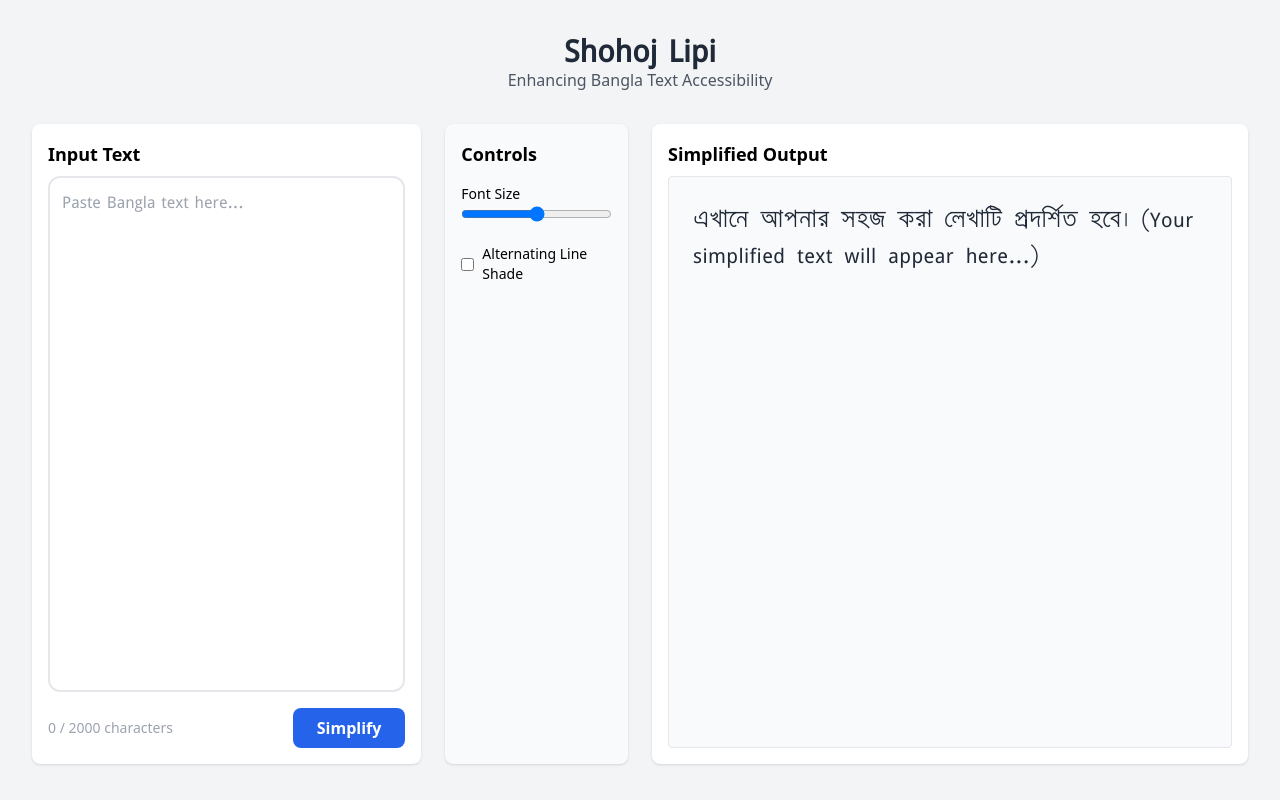
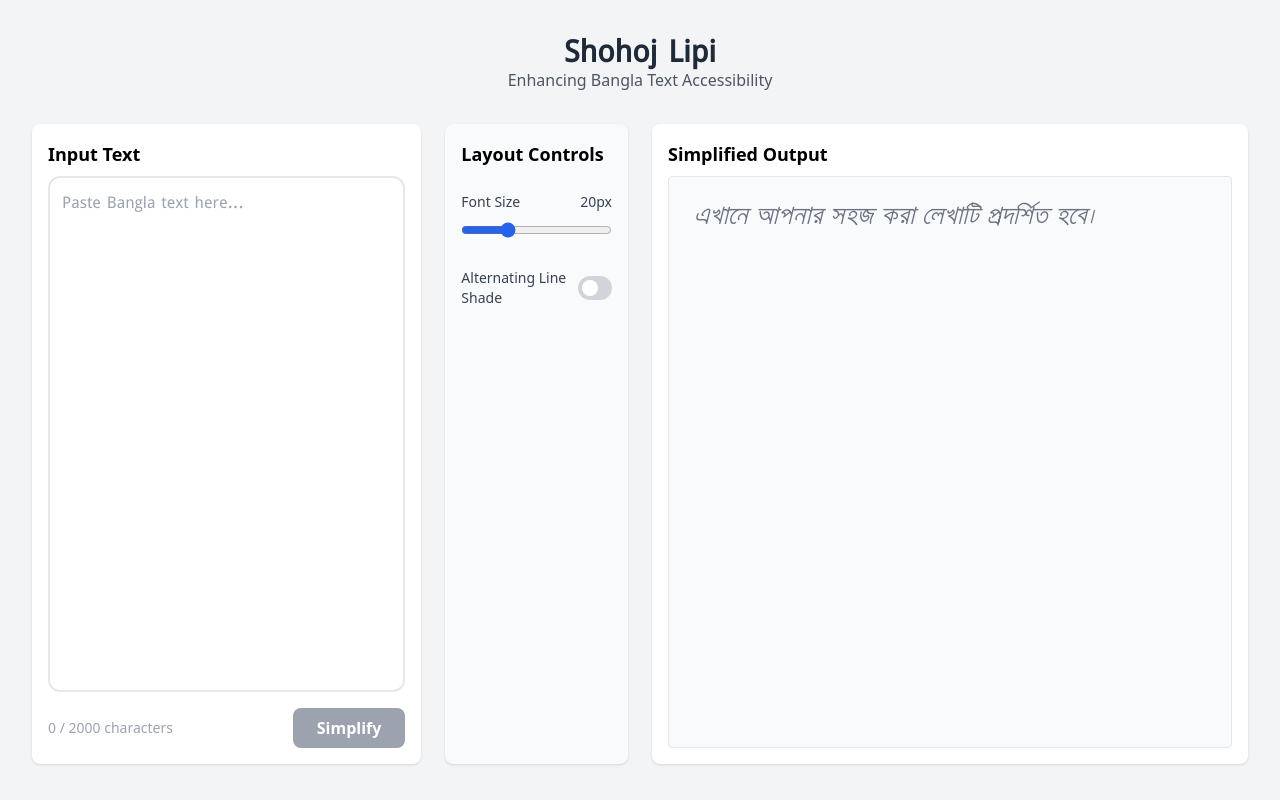
Before and after one commit to evanmasrurjaber/shohoj-lipi-dyslexia, a React app in the folder frontend/: page / in a window 1280 px wide. Built offline with nearby package versions, Linux system fonts and the light colour scheme; the HTML template or start-up script is replaced by a standard one.

Commit message:
Day 3: frontend

```diff
--- a/frontend/src/App.jsx
+++ b/frontend/src/App.jsx
@@ -5,13 +5,52 @@ import OutputPanel from './components/OutputPanel';
 
 function App() {
   const [fontSize, setFontSize] = useState(20);
+  const [lineShade, setLineShade] = useState(false);
+  const [isLoading, setIsLoading] = useState(false);
+  const [classificationResult, setClassificationResult] = useState(null);
+
+  // POST to /classify[cite: 4]
+  const handleSimplify = async (text) => {
+    setIsLoading(true);
+    try {
+      // Assumes backend is running on localhost:8000
+      const response = await fetch('http://localhost:8000/classify', {
+        method: 'POST',
+        headers: { 'Content-Type': 'application/json' },
+        body: JSON.stringify({ text: text })
+      });
+
+      if (response.ok) {
+        const data = await response.json();
+        setClassificationResult({
+          text: text, // Temporarily displaying the original text until Day 4's /simplify is wired
+          tier: data.tier, // Expected: 'Easy', 'Medium', or 'Hard'
+          score: data.score // Expected: Numeric score
+        });
+      } else {
+        console.error("Failed to classify text");
+      }
+    } catch (error) {
+      console.error("API Error:", error);
+      // Fallback for frontend testing if Member C's backend isn't running yet
+      setTimeout(() => {
+        setClassificationResult({
+          text: text,
+          tier: 'Hard',
+          score: 8.5
+        });
+        setIsLoading(false);
+      }, 1000);
+      return;
+    }
+    setIsLoading(false);
+  };
 
   return (
     <div
       className="min-h-screen bg-gray-100 p-4 md:p-8"
       style={{ '--font-size': `${fontSize}px` }}
     >
-      {/* CSS custom property --font-size is applied to the wrapper div above */}
       <header className="mb-8 text-center">
         <h1 className="text-3xl font-bold text-gray-800 font-bangla">Shohoj Lipi</h1>
         <p className="text-gray-600">Enhancing Bangla Text Accessibility</p>
@@ -19,16 +58,20 @@ function App() {
 
       <main className="grid grid-cols-1 lg:grid-cols-12 gap-6 h-[80vh]">
         <div className="lg:col-span-4 h-full">
-          <InputPanel />
+          <InputPanel onSubmit={handleSimplify} isLoading={isLoading} />
         </div>
 
         <div className="lg:col-span-2 h-full">
-          {/* We will pass setFontSize here on Day 4 to let the slider control it */}
-          <ControlPanel />
+          <ControlPanel
+            fontSize={fontSize}
+            setFontSize={setFontSize}
+            lineShade={lineShade}
+            setLineShade={setLineShade}
+          />
         </div>
 
         <div className="lg:col-span-6 h-full text-[length:var(--font-size)]">
-          <OutputPanel />
+          <OutputPanel result={classificationResult} lineShade={lineShade} />
         </div>
       </main>
     </div>
--- a/frontend/src/components/ControlPanel.jsx
+++ b/frontend/src/components/ControlPanel.jsx
@@ -1,16 +1,37 @@
-export default function ControlPanel() {
+export default function ControlPanel({ fontSize, setFontSize, lineShade, setLineShade }) {
   return (
     <div className="flex flex-col h-full p-4 bg-gray-50 rounded-lg shadow">
-      <h2 className="text-lg font-bold mb-4">Controls</h2>
-      {/* Placeholders for Day 2/4 controls */}
-      <div className="space-y-4">
+      <h2 className="text-lg font-bold mb-6">Layout Controls</h2>
+
+      <div className="space-y-6">
+        {/* Font Size Slider (16-30px) */}
         <div>
-          <label className="block text-sm font-medium">Font Size</label>
-          <input type="range" className="w-full" />
+          <label className="flex justify-between text-sm font-medium text-gray-700 mb-2">
+            <span>Font Size</span>
+            <span>{fontSize}px</span>
+          </label>
+          <input
+            type="range"
+            min="16"
+            max="30"
+            value={fontSize}
+            onChange={(e) => setFontSize(e.target.value)}
+            className="w-full accent-blue-600"
+          />
         </div>
-        <div className="flex items-center gap-2">
-          <input type="checkbox" id="lineShade" />
-          <label htmlFor="lineShade" className="text-sm">Alternating Line Shade</label>
+
+        {/* Line Shade Toggle */}
+        <div className="flex items-center justify-between">
+          <label htmlFor="lineShade" className="text-sm font-medium text-gray-700">
+            Alternating Line Shade
+          </label>
+          <button
+            id="lineShade"
+            onClick={() => setLineShade(!lineShade)}
+            className={`relative inline-flex h-6 w-11 items-center rounded-full transition-colors ${lineShade ? 'bg-blue-600' : 'bg-gray-300'}`}
+          >
+            <span className={`inline-block h-4 w-4 transform rounded-full bg-white transition-transform ${lineShade ? 'translate-x-6' : 'translate-x-1'}`} />
+          </button>
         </div>
       </div>
     </div>
--- a/frontend/src/components/InputPanel.jsx
+++ b/frontend/src/components/InputPanel.jsx
@@ -1,29 +1,44 @@
 import { useState } from 'react';
 
-export default function InputPanel() {
+export default function InputPanel({ onSubmit, isLoading }) {
   const [text, setText] = useState('');
+
+  const handleSubmit = () => {
+    if (text.trim().length > 0) {
+      onSubmit(text);
+    }
+  };
 
   return (
     <div className="flex flex-col h-full p-4 bg-white rounded-lg shadow">
       <h2 className="text-lg font-bold mb-2">Input Text</h2>
 
-      {/* textarea with rounded-xl border-2[cite: 3] */}
       <textarea
         className="flex-grow w-full p-3 border-2 rounded-xl resize-none font-bangla focus:outline-none focus:border-blue-500"
         placeholder="Paste Bangla text here..."
         value={text}
         onChange={(e) => setText(e.target.value)}
+        disabled={isLoading}
       />
 
       <div className="flex justify-between items-center mt-4">
-        {/* char counter as text-sm text-gray-400[cite: 3] */}
-        <span className="text-sm text-gray-400">
+        <span className={`text-sm ${text.length > 2000 ? 'text-red-500' : 'text-gray-400'}`}>
           {text.length} / 2000 characters
         </span>
 
-        {/* submit button with bg-navy hover state[cite: 3] */}
-        <button className="px-6 py-2 bg-blue-600 text-white font-bold rounded-lg hover:bg-navy transition-colors">
-          Simplify
+        <button
+          onClick={handleSubmit}
+          disabled={isLoading || text.length === 0 || text.length > 2000}
+          className="px-6 py-2 bg-blue-600 text-white font-bold rounded-lg hover:bg-navy transition-colors disabled:bg-gray-400 disabled:cursor-not-allowed flex items-center gap-2"
+        >
+          {/* Loading Spinner[cite: 4] */}
+          {isLoading && (
+            <svg className="animate-spin h-4 w-4 text-white" xmlns="http://www.w3.org/2000/svg" fill="none" viewBox="0 0 24 24">
+              <circle className="opacity-25" cx="12" cy="12" r="10" stroke="currentColor" strokeWidth="4"></circle>
+              <path className="opacity-75" fill="currentColor" d="M4 12a8 8 0 018-8V0C5.373 0 0 5.373 0 12h4zm2 5.291A7.962 7.962 0 014 12H0c0 3.042 1.135 5.824 3 7.938l3-2.647z"></path>
+            </svg>
+          )}
+          {isLoading ? 'Classifying...' : 'Simplify'}
         </button>
       </div>
     </div>
--- a/frontend/src/components/OutputPanel.jsx
+++ b/frontend/src/components/OutputPanel.jsx
@@ -1,16 +1,46 @@
-export default function OutputPanel() {
+export default function OutputPanel({ result, lineShade }) {
+  // Readability badge (colour-coded: green Easy, orange Medium, red Hard)[cite: 4]
+  const getBadgeColor = (tier) => {
+    switch(tier) {
+      case 'Easy': return 'bg-green-100 text-green-800 border-green-300';
+      case 'Medium': return 'bg-orange-100 text-orange-800 border-orange-300';
+      case 'Hard': return 'bg-red-100 text-red-800 border-red-300';
+      default: return 'bg-gray-100 text-gray-800 border-gray-300';
+    }
+  };
+
   return (
     <div className="flex flex-col h-full p-4 bg-white rounded-lg shadow">
-      <h2 className="text-lg font-bold mb-2">Simplified Output</h2>
+      <div className="flex justify-between items-center mb-2">
+        <h2 className="text-lg font-bold">Simplified Output</h2>
 
-      {/* accessible layout using custom tokens[cite: 3] */}
-      <div className="flex-grow p-6 border rounded bg-gray-50 overflow-y-auto">
-        <p
-          className="font-bangla leading-reading tracking-bangla word-spacing-wide text-gray-800"
-        >
-          {/* placeholder text in accessible layout[cite: 3] */}
-          এখানে আপনার সহজ করা লেখাটি প্রদর্শিত হবে। (Your simplified text will appear here...)
-        </p>
+        {/* Readability Score Badge[cite: 4] */}
+        {result && (
+          <div className={`px-3 py-1 rounded-full border text-sm font-bold flex items-center gap-2 ${getBadgeColor(result.tier)}`}>
+            <span>Grade: {result.tier}</span>
+            <span className="bg-white/50 px-2 py-0.5 rounded text-xs">Score: {result.score}</span>
+          </div>
+        )}
+      </div>
+
+      <div className="flex-grow border rounded bg-gray-50 overflow-y-auto">
+        {!result ? (
+          <div className="p-6 text-gray-500 italic font-bangla">
+            এখানে আপনার সহজ করা লেখাটি প্রদর্শিত হবে।
+          </div>
+        ) : (
+          <div className="font-bangla leading-reading tracking-bangla word-spacing-wide text-gray-800">
+            {/* Split text by sentences/newlines to apply alternating row tint[cite: 4] */}
+            {result.text.split('\n').map((paragraph, index) => (
+              <p
+                key={index}
+                className={`p-4 ${lineShade ? 'even:bg-blue-50' : ''}`}
+              >
+                {paragraph}
+              </p>
+            ))}
+          </div>
+        )}
       </div>
     </div>
   );
```
